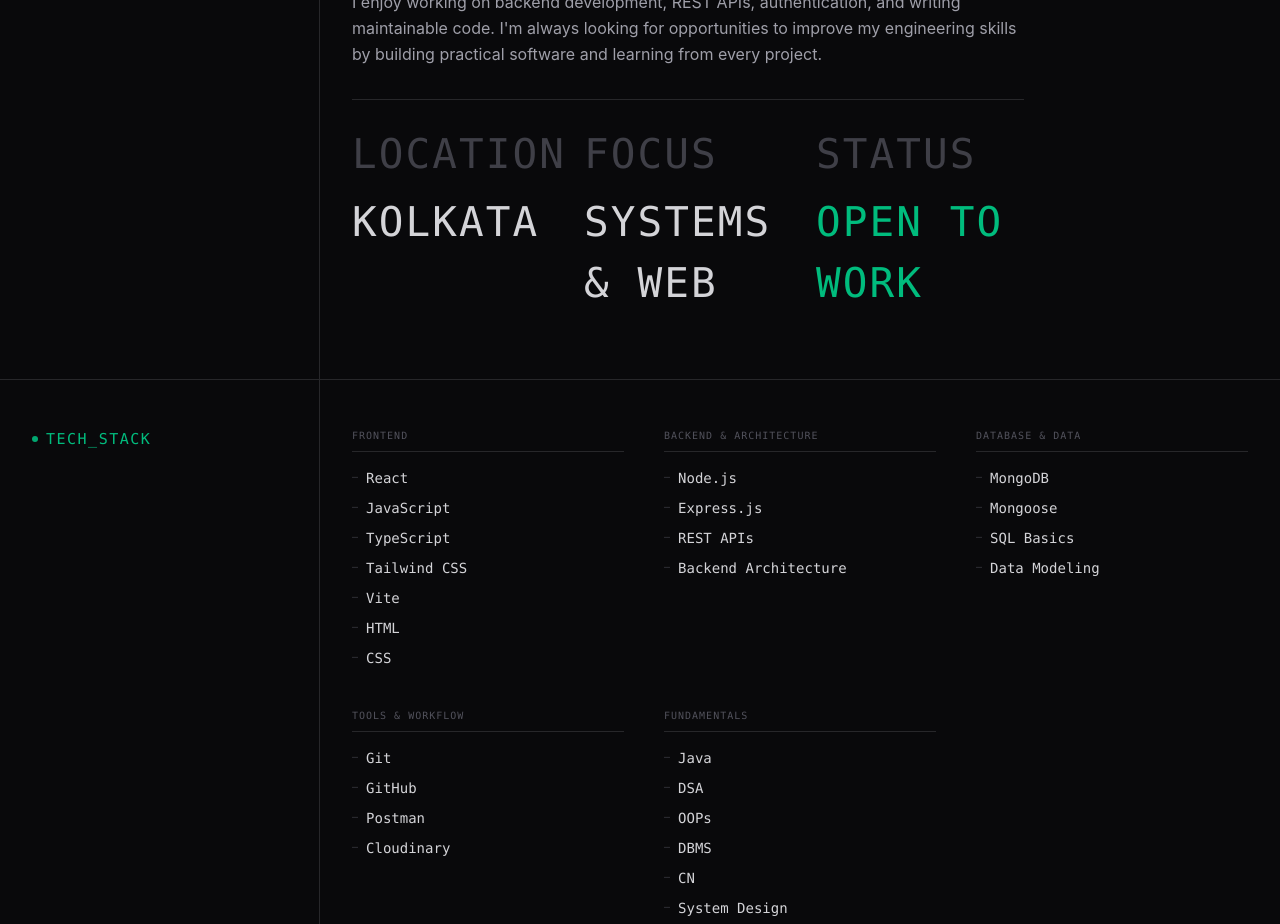
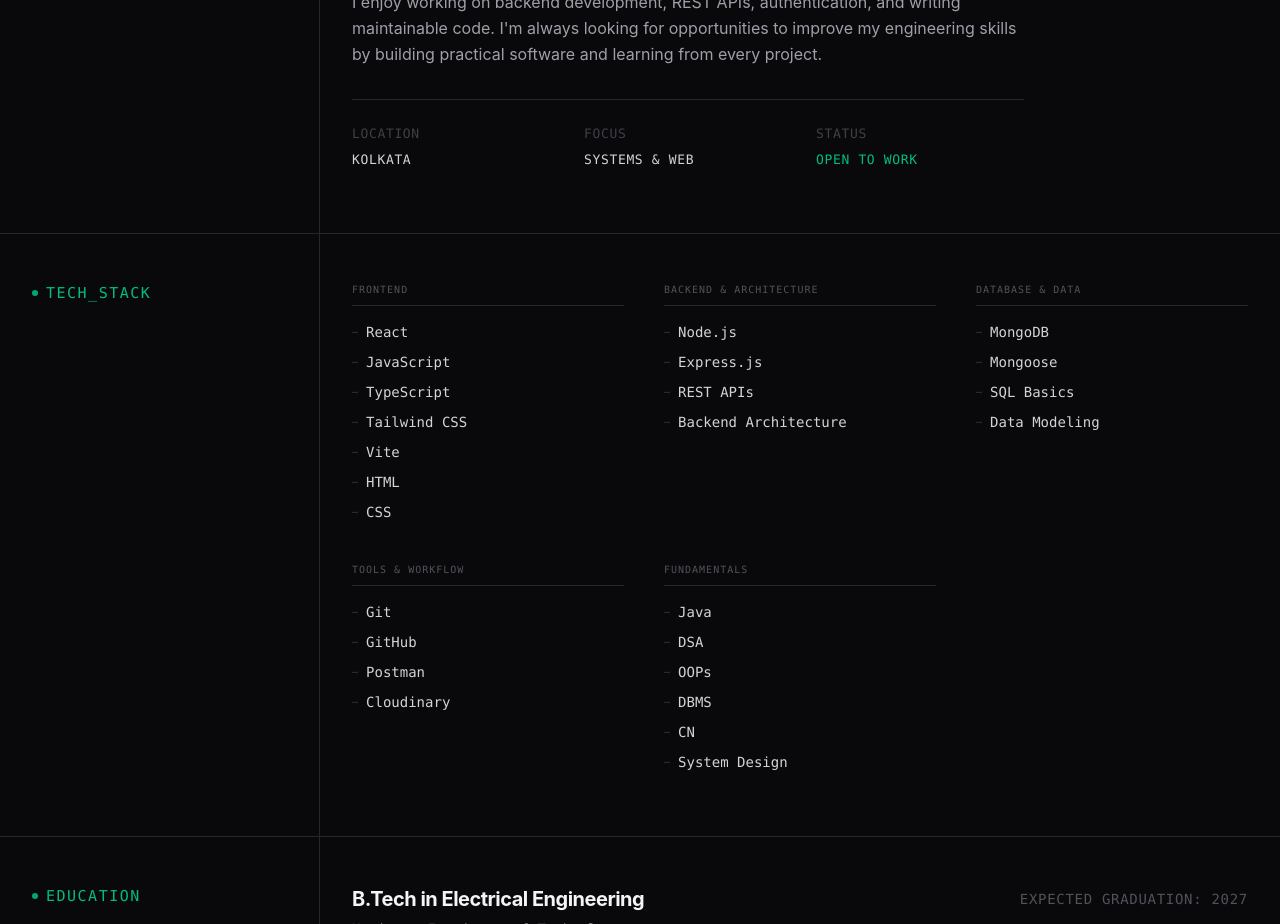
Before and after one commit to Khan30-ai/Portfolio, a React (Vite) app: page / in a window 1280 px wide. Shown: the part 1140-2064 px from the top of the page. Built offline with nearby package versions, Linux system fonts and the light colour scheme.

Commit message:
changed text size

```diff
--- a/src/components/sections/About.jsx
+++ b/src/components/sections/About.jsx
@@ -12,7 +12,7 @@
                     I enjoy working on backend development, REST APIs, authentication, and writing maintainable code. I'm always looking for opportunities to improve my engineering skills by building practical software and learning from every project.
                 </p>
                 <div className="pt-6 border-t border-zinc-800 mt-8">
-                    <div className="grid grid-cols-2 sm:grid-cols-3 gap-6 font-mono text-[41px] uppercase tracking-wider">
+                    <div className="grid grid-cols-2 sm:grid-cols-3 gap-6 font-mono text-[13px] uppercase tracking-wider">
                         <div>
                             <span className="text-zinc-700 block mb-1.5">Location</span>
                             <span className="text-zinc-300">Kolkata</span>
```
